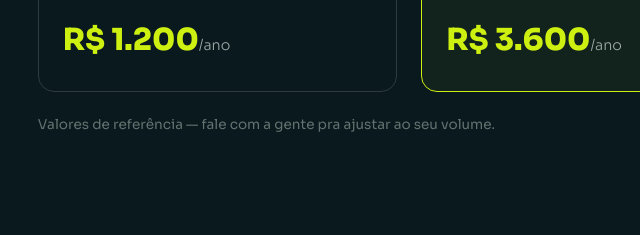
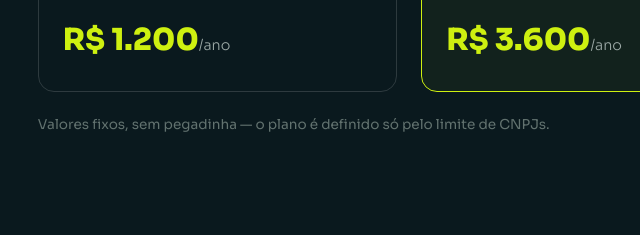
Before and after one commit to wellinneg/brilliantmind-site, a plain HTML site: page index.html in a window 1280 px wide. Shown: the part 4485-4720 px from the top of the page, 39-679 px from the left. Drawn offline with Linux system fonts and the light colour scheme.

Commit message:
Ajusta nota de preços: pacotes fixos

```diff
--- a/index.html
+++ b/index.html
@@ -148,7 +148,7 @@
         <p class="plano__valor">R$ 5.900<span>/ano</span></p>
       </div>
     </div>
-    <p class="precos__nota reveal">Valores de referência — fale com a gente pra ajustar ao seu volume.</p>
+    <p class="precos__nota reveal">Valores fixos, sem pegadinha — o plano é definido só pelo limite de CNPJs.</p>
   </section>
 
   <!-- CONTATO -->
```
